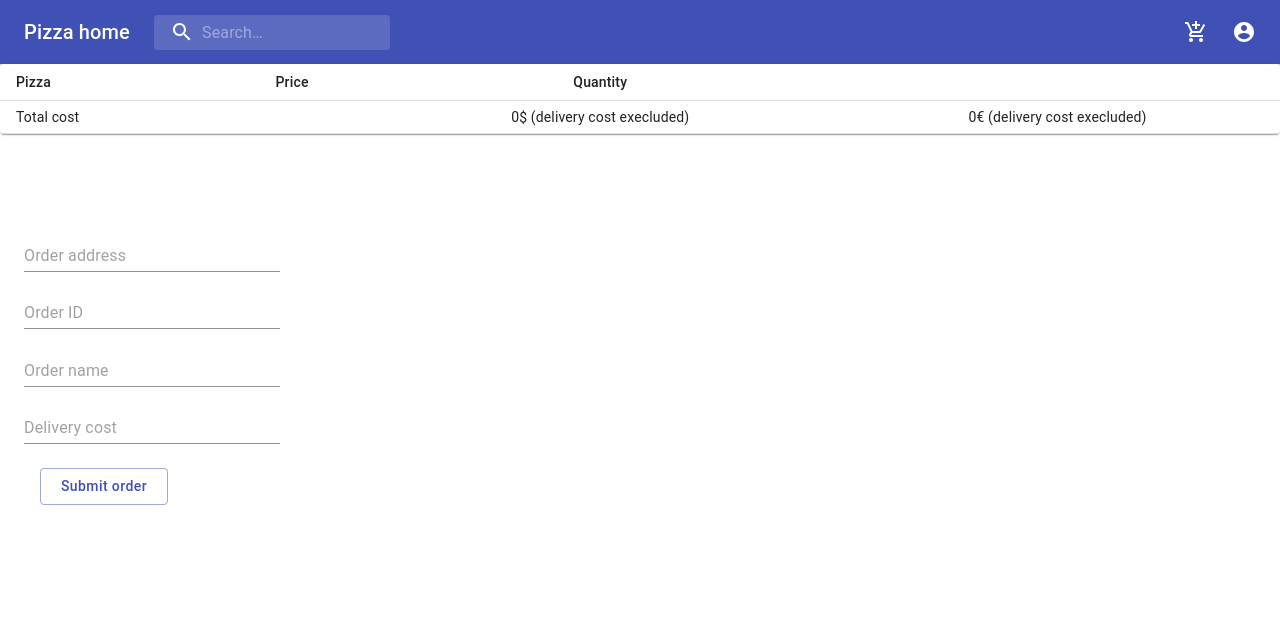
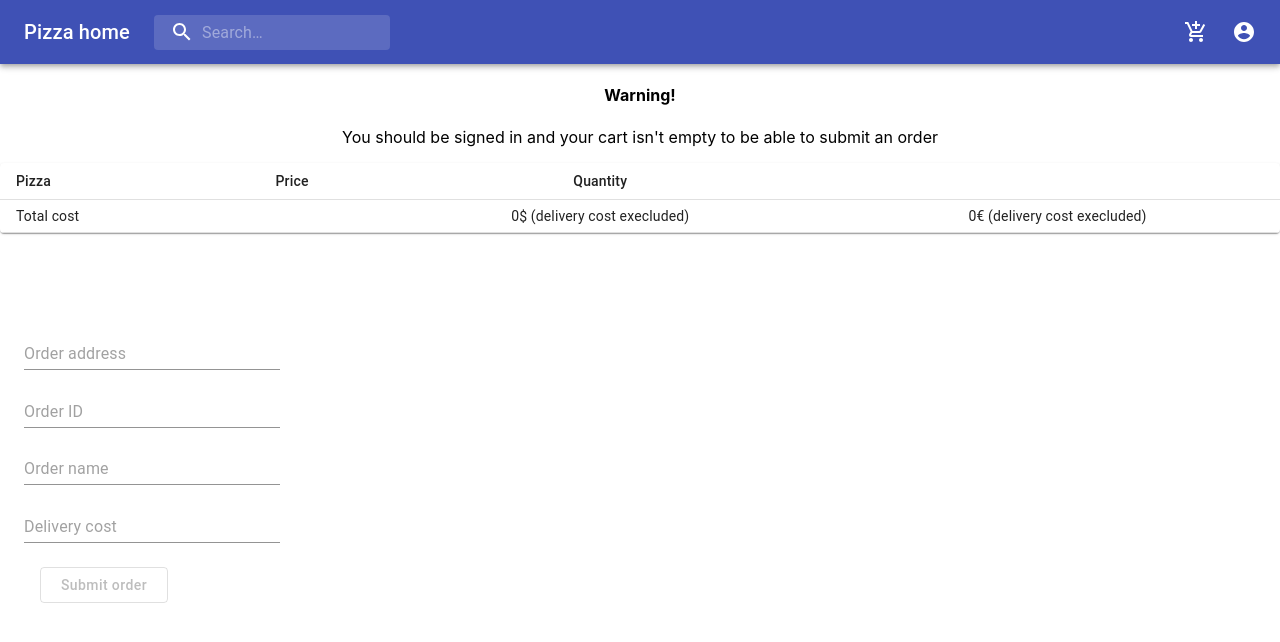
Before and after one commit to maala-zz/Pizza-webapp, a React (Create React App) app: page /cart in a window 1280 px wide. Shown: the top 642 px of the page. Built offline with nearby package versions, Linux system fonts and the light colour scheme.

Commit message:
clear unused functions in cart page and add alert logic

```diff
--- a/src/screens/cart/Cart.js
+++ b/src/screens/cart/Cart.js
@@ -13,23 +13,11 @@ import PropTypes from "prop-types";
 import { withStyles } from "@material-ui/core/styles";
 import { connect } from "react-redux";
 import InnoscriptaAppBar from "../../components/innoscriptaAppBar/InnoscriptaAppBar";
+import InnoscriptaAlert from "../../components/innoscriptaAlert/InnoscriptaAlert";
 import * as actionCreators from "../../redux/actions/index";
+import * as authService from "../../services/auth";
 import { styles as customStyles } from "./styles";
 const styles = customStyles;
-
-function createData(name, calories, fat, carbs, protein) {
-    return { name, calories, fat, carbs, protein };
-}
-
-const rows = [
-    createData('Frozen yoghurt', 159, 6.0, 24, 4.0),
-    createData('Ice cream sandwich', 237, 9.0, 37, 4.3),
-    createData('Eclair', 262, 16.0, 24, 6.0),
-    createData('Cupcake', 305, 3.7, 67, 4.3),
-    createData('Gingerbread', 356, 16.0, 49, 3.9),
-];
-
-
 
 class Cart extends React.Component {
 
@@ -58,8 +46,15 @@ class Cart extends React.Component {
         const { classes } = this.props;
 
         return (
+
             <div>
+
                 <InnoscriptaAppBar />
+                {
+                    this.props.pizzaInCartArray.length === 0 || !this.props.isAuthenticated ?
+                        < InnoscriptaAlert /> : null
+                }
+
                 <TableContainer component={Paper}>
                     <Table className={classes.table} size="small" aria-label="a dense table">
                         <TableHead>
@@ -110,6 +105,7 @@ class Cart extends React.Component {
                     color="primary"
                     className={classes.button}
                     uppercase={false}
+                    disabled={!authService.isAuthenticated()}
                 >
                     {"Submit order"}
                 </Button>
@@ -129,6 +125,7 @@ const mapStateToProps = (state) => {
     return {
         pizzaInCartArray: state.cart.pizzaInCartArray,
         totalOrderCost: state.cart.totalOrderCost,
+        isAuthenticated: state.signIn.isAuthenticated,
     };
 };
 
```
